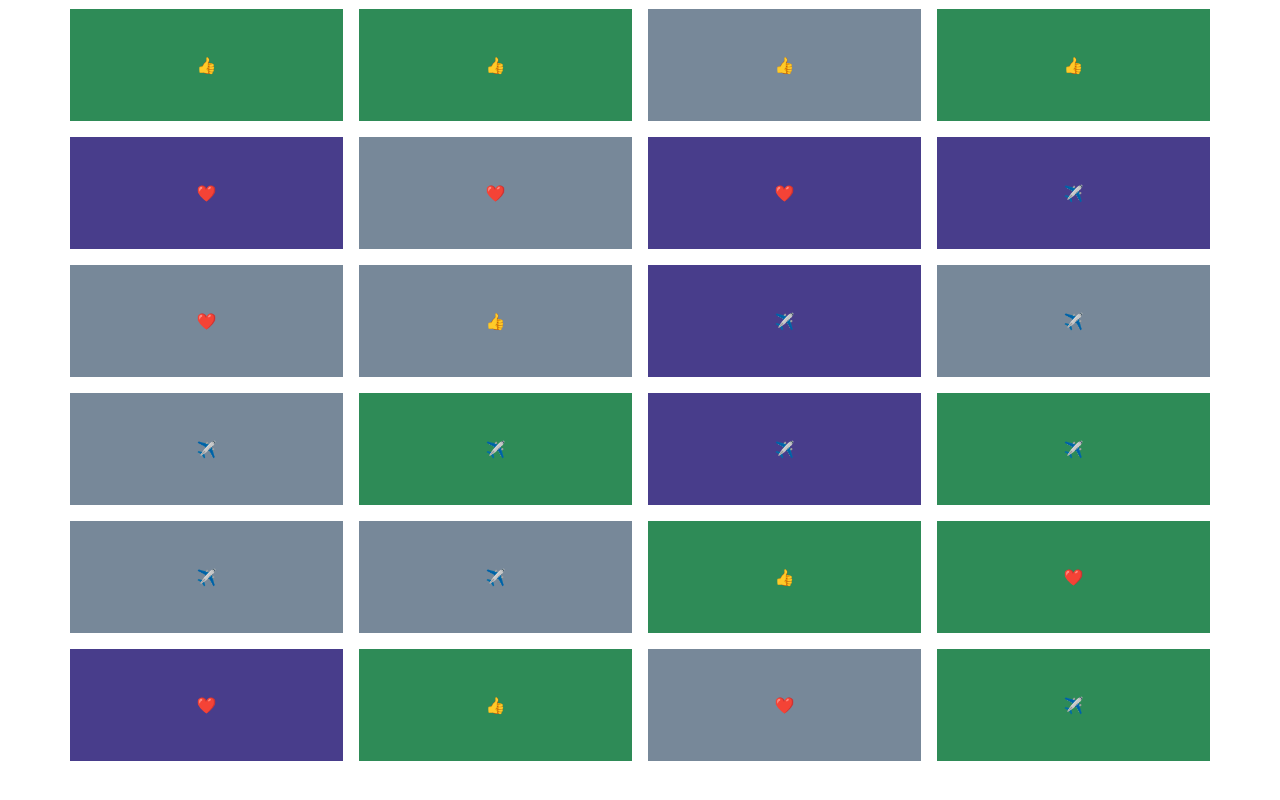
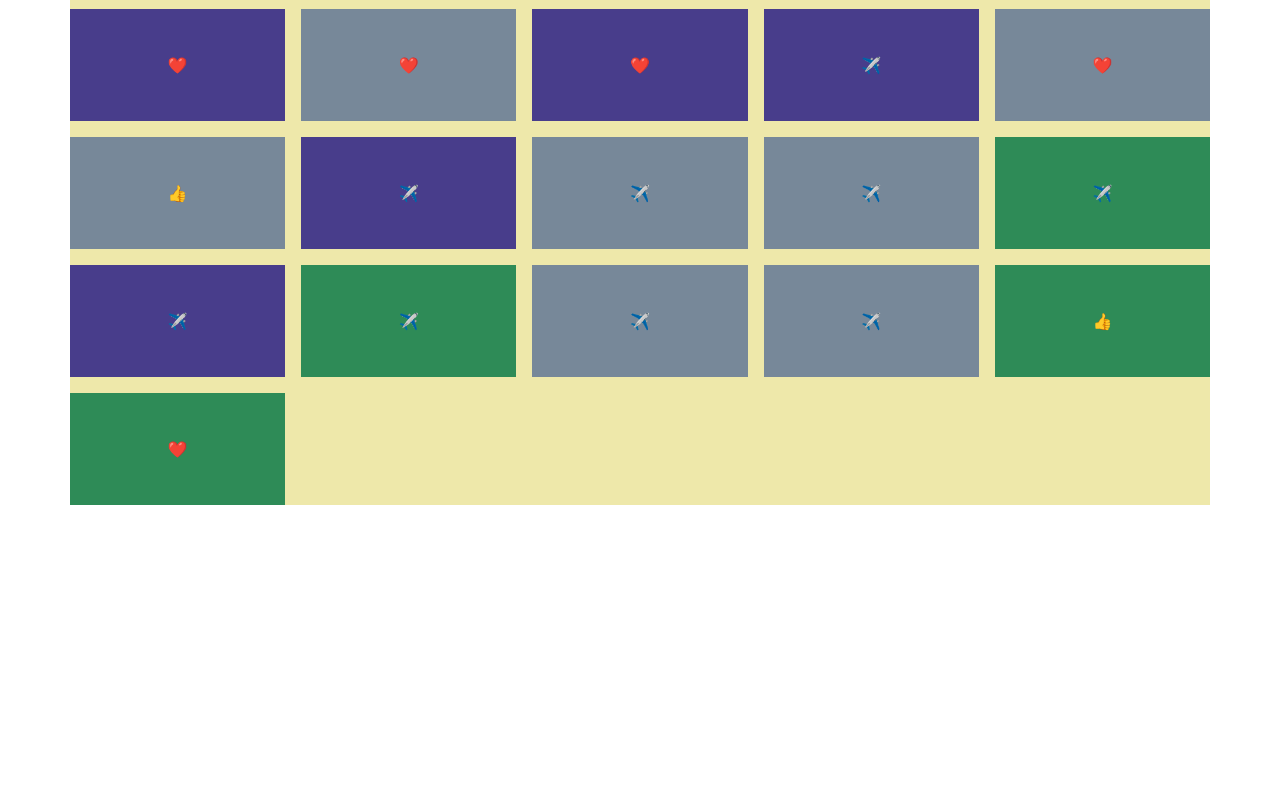
Before and after one commit to joshreisner/animated-container, a React (Create React App) app: page / in a window 1280 px wide. Shown: the part 636-1436 px from the top of the page. After the commit the page ends 1221 px from the top, so only its background shows below. Built offline with nearby package versions, Linux system fonts and the light colour scheme.

Commit message:
back to basics

```diff
--- a/package.json
+++ b/package.json
@@ -1,5 +1,5 @@
 {
-  "name": "isotope",
+  "name": "animated-grid",
   "version": "0.1.0",
   "private": true,
   "dependencies": {
--- a/src/AnimatedGrid.css.ts
+++ b/src/AnimatedGrid.css.ts
@@ -3,8 +3,8 @@ import { CSSProperties } from "react";
 export const grid: CSSProperties = {
   alignContent: "start",
   backgroundColor: "palegoldenrod",
-  display: "flex",
-  flexWrap: "wrap",
+  display: "grid",
+  gridTemplateColumns: "repeat(5, 1fr)",
   position: "relative",
   transitionProperty: "height",
   transitionTimingFunction: "ease",
--- a/src/AnimatedGrid.tsx
+++ b/src/AnimatedGrid.tsx
@@ -1,6 +1,4 @@
-import { useEffect, useRef, useState, cloneElement } from "react";
-
-import { grid, shadowGrid } from "./AnimatedGrid.css";
+import { grid } from "./AnimatedGrid.css";
 
 type AnimatedGridProps = {
   animationTime?: number;
@@ -8,91 +6,14 @@ type AnimatedGridProps = {
   children: JSX.Element[];
 };
 
-type Lookup = {
-  [id: string]: {
-    height: number;
-    width: number;
-    top: number;
-    left: number;
-  };
-};
-
 export default function AnimatedGrid({
   animationTime = 400,
   gap = "1rem",
   children,
 }: AnimatedGridProps) {
-  const [buffer, setBuffer] = useState<JSX.Element[]>();
-  const [height, setHeight] = useState<number>();
-
-  const animationEnd = useRef<NodeJS.Timeout | null>(null);
-  const shadowRef = useRef<HTMLDivElement | null>(null);
-  const childrenRef = useRef<Lookup>({});
-
-  //watch children for changes
-  useEffect(() => {
-    if (!buffer) {
-      setBuffer(children);
-      return;
-    } else if (buffer === children) {
-      return;
-    }
-
-    //calculate which keys are being added, moved, or removed
-    const newKeys = children.map((child) => child.key);
-    const oldKeys = buffer.map((child) => child.key);
-    const adding = newKeys.filter((childId) => !oldKeys.includes(childId));
-    const moving = newKeys.filter((childId) => oldKeys.includes(childId));
-    const removing = oldKeys.filter((childId) => !newKeys.includes(childId));
-
-    //new height
-    setHeight(shadowRef.current?.getBoundingClientRect().height);
-
-    Object.keys(childrenRef.current).forEach((child) => {
-      console.log(child);
-      //console.log(childrenRef.current[child].getBoundingClientRect());
-    });
-
-    console.log(
-      [
-        `adding ${adding.length}`,
-        `moving ${moving.length}`,
-        `removing ${removing.length}`,
-        `height will be ${height}`,
-      ].join(", ")
-    );
-
-    if (animationEnd.current) {
-      clearTimeout(animationEnd.current);
-    }
-
-    animationEnd.current = setTimeout(() => setBuffer(children), animationTime);
-
-    return () => {
-      if (animationEnd.current) {
-        clearTimeout(animationEnd.current);
-      }
-    };
-  }, [children, animationTime, buffer, height]);
-
   return (
-    <div
-      style={{ ...grid, gap, height, transitionDuration: `${animationTime}ms` }}
-    >
-      {buffer}
-      {buffer && (
-        <div style={{ ...shadowGrid, gap }} ref={shadowRef}>
-          {children.map((child) =>
-            cloneElement(child, {
-              ref: (ref: HTMLDivElement) => {
-                if (child.key) {
-                  childrenRef.current[child.key] = ref.getBoundingClientRect();
-                }
-              },
-            })
-          )}
-        </div>
-      )}
+    <div style={{ ...grid, gap, transitionDuration: `${animationTime}ms` }}>
+      {children}
     </div>
   );
 }
--- a/src/App.data.ts
+++ b/src/App.data.ts
@@ -4,7 +4,7 @@ export const colors = ["DarkSlateBlue", "LightSlateGray", "SeaGreen"];
 
 export const values = ["✈️", "👍", "❤️"];
 
-export const data = [...Array(40)].map(() => ({
+export const data = [...Array(36)].map(() => ({
   id: Math.random().toString(36).slice(2),
   color: colors[Math.floor(Math.random() * colors.length)],
   value: values[Math.floor(Math.random() * values.length)],
--- a/src/App.styles.ts
+++ b/src/App.styles.ts
@@ -40,39 +40,10 @@ export const Filter = styled.nav`
   }
 `;
 
-export const Grid = styled.div`
-  display: grid;
-  gap: 1rem;
-  @media (min-width: 768px) {
-    grid-template-columns: repeat(2, 1fr);
-  }
-  @media (min-width: 992px) {
-    grid-template-columns: repeat(3, 1fr);
-  }
-  @media (min-width: 1200px) {
-    grid-template-columns: repeat(4, 1fr);
-  }
-  @media (min-width: 1400px) {
-    grid-template-columns: repeat(5, 1fr);
-  }
-`;
-
-export const Item = styled.div<{ animationTime: number }>`
+export const Item = styled.div`
   align-items: center;
   color: white;
   display: flex;
   height: 7rem;
   justify-content: center;
-  &.transitioning {
-    position: absolute;
-    transition: ${({ animationTime }) => animationTime}ms all ease;
-    &.removing {
-      opacity: 0;
-      transform: scale(0);
-    }
-    &.adding {
-      opacity: 1;
-      transform: scale(1);
-    }
-  }
 `;
--- a/src/App.tsx
+++ b/src/App.tsx
@@ -1,102 +1,11 @@
-import { useEffect, useRef, useState } from "react";
+import { useState } from "react";
 
-import { Container, Filter, Grid, Item } from "./App.styles";
+import { Container, Filter, Item } from "./App.styles";
 import { all, colors, values, data } from "./App.data";
+import AnimatedGrid from "./AnimatedGrid";
 
 export default function App() {
   const [selected, setSelected] = useState(all);
-  const [status, setStatus] = useState<{
-    adding: string[];
-    moving: string[];
-    removing: string[];
-    showing: string[];
-    transitioning: boolean;
-  }>({
-    adding: [],
-    moving: [],
-    removing: [],
-    showing: data.map((child) => child.id),
-    transitioning: false,
-  });
-
-  const timer = useRef<NodeJS.Timeout | null>(null);
-  const items = useRef<HTMLDivElement[]>([]);
-  const animationTime: number = 500;
-
-  useEffect(() => {
-    const newIds = data
-      .filter((item) => [all, item.color, item.value].includes(selected))
-      .map((child) => child.id);
-
-    //stop if no changes
-    if (
-      newIds.length === status.showing.length &&
-      status.showing.every((item) => newIds.indexOf(item) > -1)
-    )
-      return;
-
-    const adding = newIds.filter(
-      (childId) => !status.showing.includes(childId)
-    );
-    const moving = newIds.filter((childId) => status.showing.includes(childId));
-    const removing = status.showing.filter(
-      (childId) => !newIds.includes(childId)
-    );
-
-    console.log({
-      adding,
-      moving,
-      removing,
-    });
-
-    setStatus({
-      adding,
-      moving,
-      removing,
-      showing: newIds,
-      transitioning: true,
-    });
-
-    items.current.forEach((item) => {
-      const { height, width, top, left } = item.getBoundingClientRect();
-      item.style.height = `${height}px`;
-      item.style.left = `${left}px`;
-      item.style.top = `${top}px`;
-      item.style.width = `${width}px`;
-    });
-
-    //settimeout
-    if (timer.current) {
-      console.log("clearing the timer in useEffect", timer.current);
-      clearTimeout(timer.current);
-    }
-
-    console.log("setting the timer");
-
-    timer.current = setTimeout(() => {
-      console.log("resetting");
-      items.current.forEach((item) => {
-        item.style.height = "auto";
-        item.style.left = "auto";
-        item.style.top = "auto";
-        item.style.width = "auto";
-      });
-      setStatus({
-        adding: [],
-        moving: [],
-        removing: [],
-        showing: newIds,
-        transitioning: false,
-      });
-    }, animationTime);
-
-    return () => {
-      if (timer.current) {
-        console.log("clearing the timer on useEffect unload", timer.current);
-        clearTimeout(timer.current);
-      }
-    };
-  }, [status, selected]);
 
   return (
     <Container>
@@ -111,30 +20,15 @@ export default function App() {
           </button>
         ))}
       </Filter>
-      <Grid>
-        {data.map((item, index) => (
-          <Item
-            animationTime={animationTime}
-            key={item.id}
-            style={{ backgroundColor: item.color }}
-            className={cx({
-              adding: status.adding.includes(item.id),
-              moving: status.moving.includes(item.id),
-              removing: status.adding.includes(item.id),
-              transitioning: status.transitioning,
-            })}
-            ref={(el: HTMLDivElement) => (items.current[index] = el)}
-          >
-            {item.value}
-          </Item>
-        ))}
-      </Grid>
+      <AnimatedGrid>
+        {data
+          .filter((item) => ["All", item.value, item.color].includes(selected))
+          .map((item, index) => (
+            <Item key={index} style={{ backgroundColor: item.color }}>
+              {item.value}
+            </Item>
+          ))}
+      </AnimatedGrid>
     </Container>
   );
 }
-
-function cx(obj: Record<string, boolean>) {
-  return Object.keys(obj)
-    .filter((key) => !!obj[key])
-    .join(" ");
-}
```
Also changed, not shown: 1 other file (tests, documents, lock files or other folders).
